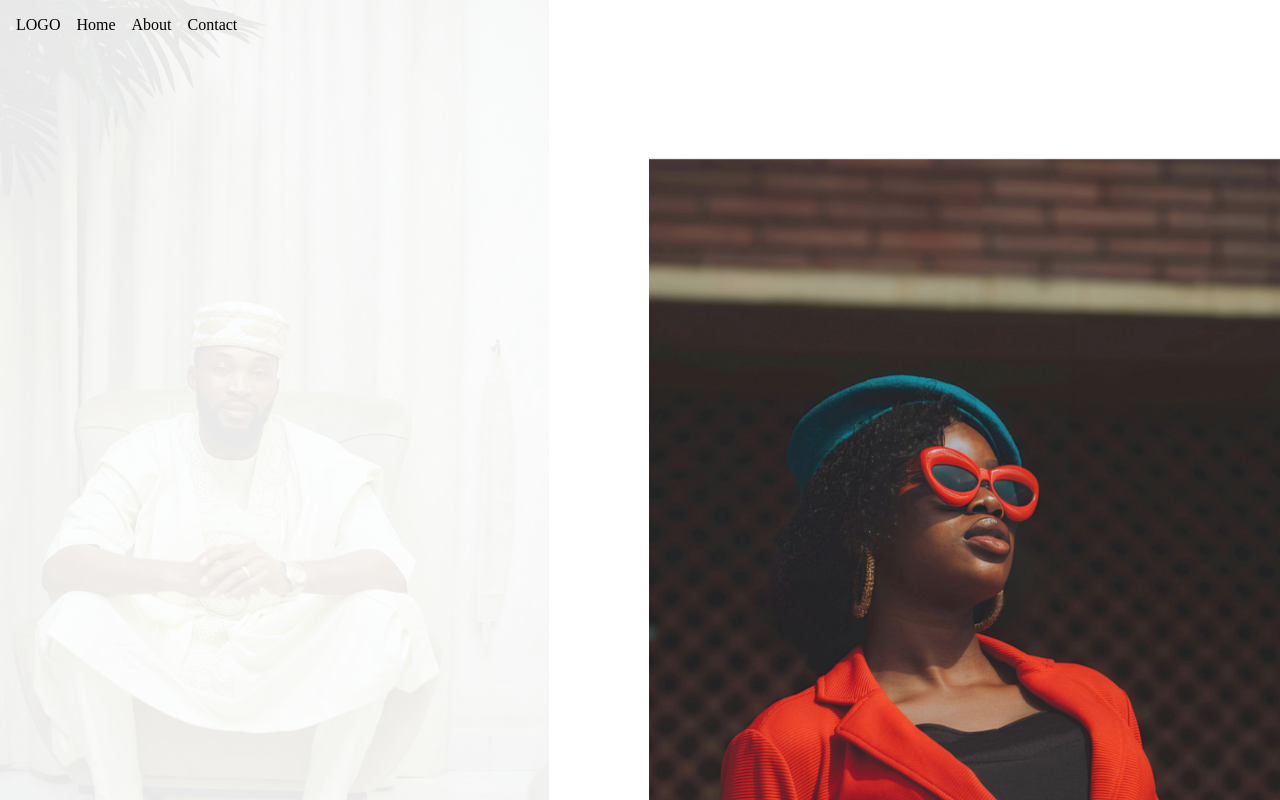
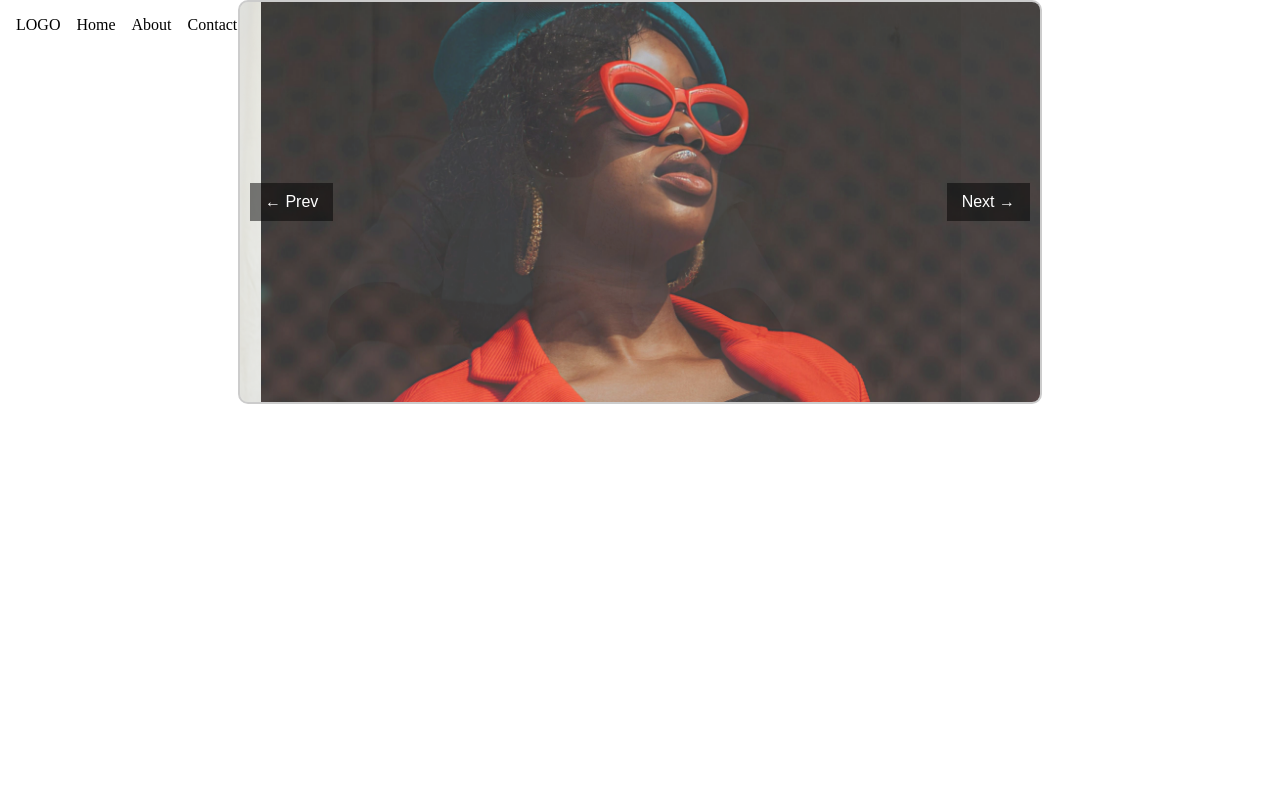
Before and after one commit to mrauthentik/Encanto, a React (Vite) app in the folder alaran/: page / in a window 1280 px wide. Shown: the top 800 px of the page. Built offline with nearby package versions, Linux system fonts and the light colour scheme; a web font is replaced by a local one.

Commit message:
feat: add slider styles for image carousel component

```diff
--- a/alaran/src/App.css
+++ b/alaran/src/App.css
@@ -31,3 +31,50 @@ img{
 
   /* border-radius: 50%; */
 }
+
+/* Slider style */
+.slider-container {
+  position: relative;
+  width: 800px;
+  height: 400px;
+  margin: 0 auto;
+  overflow: hidden;
+  border: 2px solid #ccc;
+  border-radius: 10px;
+}
+
+.slider-image {
+  width: 100%;
+  height: 100%;
+  object-fit: cover;
+  position: absolute;
+  top: 0;
+  left: 0;
+}
+
+.prev-button,
+.next-button {
+  position: absolute;
+  top: 50%;
+  transform: translateY(-50%);
+  background-color: rgba(0, 0, 0, 0.5);
+  color: #fff;
+  border: none;
+  padding: 10px 15px;
+  cursor: pointer;
+  font-size: 16px;
+  z-index: 10;
+}
+
+.prev-button {
+  left: 10px;
+}
+
+.next-button {
+  right: 10px;
+}
+
+.prev-button:hover,
+.next-button:hover {
+  background-color: rgba(0, 0, 0, 0.8);
+}
```
